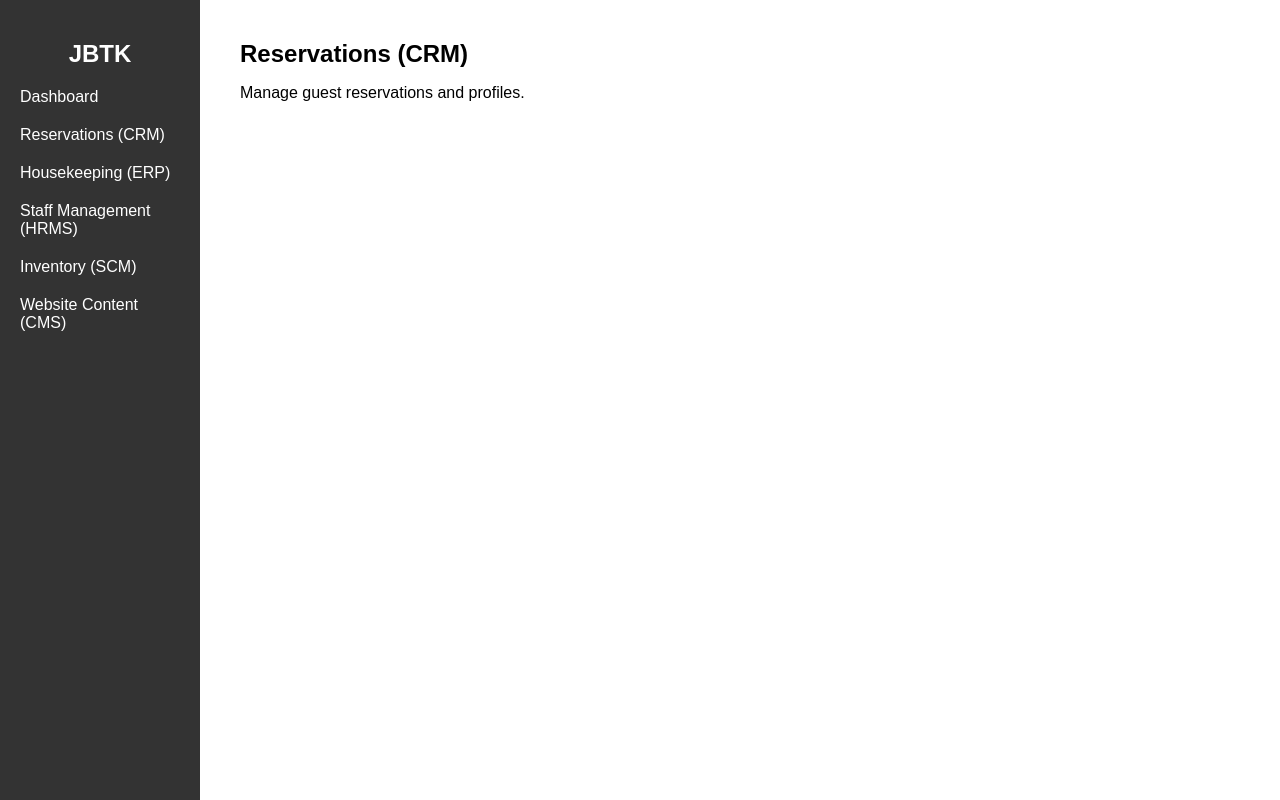
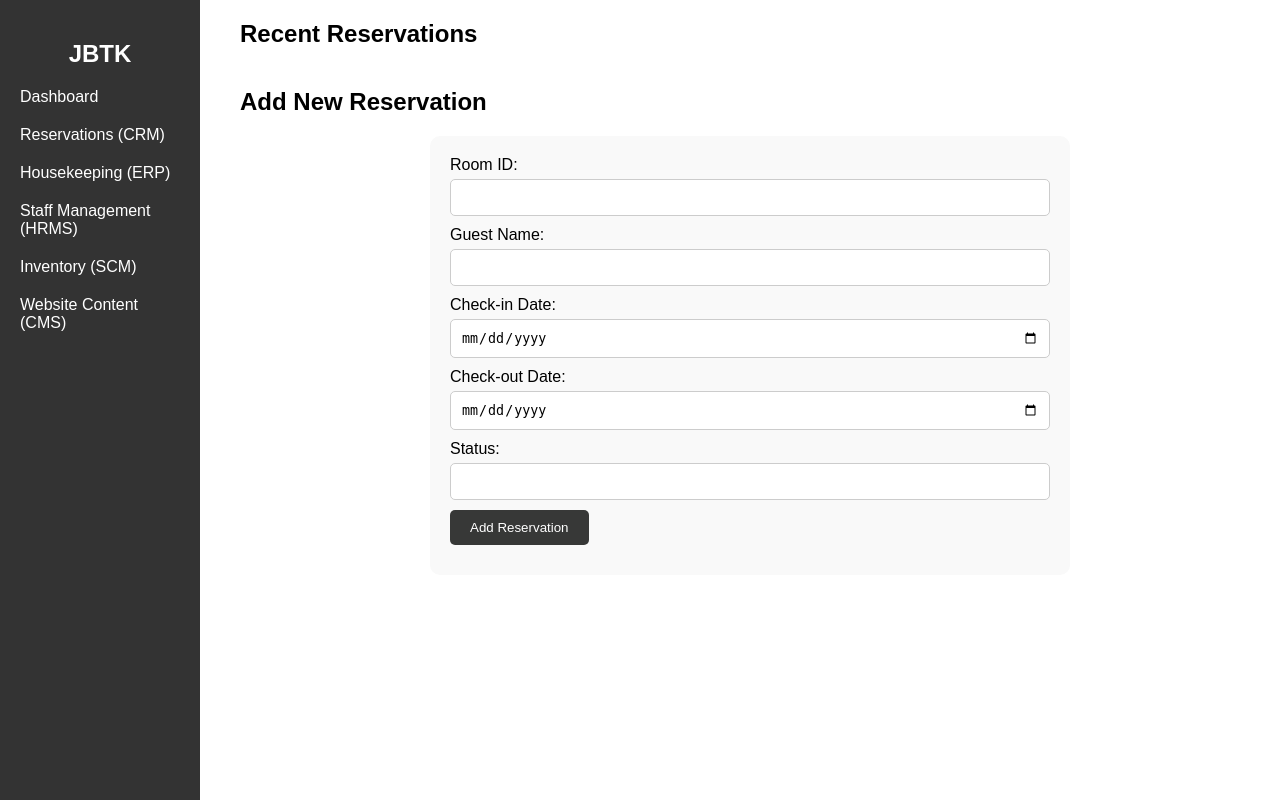
Before and after one commit to pattywapp/HMS, a PHP site: page / in a window 1280 px wide, after a click on "Reservations (CRM)". Run offline with PHP 8.4, Linux system fonts and the light colour scheme; data that the repository does not hold is empty.

Commit message:
reservation done

```diff
--- /dev/null
+++ b/fetch_reservations.php
@@ -0,0 +1,23 @@
+<?php
+header('Content-Type: application/json');
+$host = 'localhost';
+$db = 'hotel_management';
+$user = 'root';
+$pass = '';
+
+$dsn = "mysql:host=$host;dbname=$db;charset=utf8mb4";
+$options = [
+    PDO::ATTR_ERRMODE            => PDO::ERRMODE_EXCEPTION,
+    PDO::ATTR_DEFAULT_FETCH_MODE => PDO::FETCH_ASSOC,
+    PDO::ATTR_EMULATE_PREPARES   => false,
+];
+
+try {
+    $pdo = new PDO($dsn, $user, $pass, $options);
+    $stmt = $pdo->query('SELECT * FROM reservations');
+    $reservations = $stmt->fetchAll();
+    echo json_encode($reservations);
+} catch (PDOException $e) {
+    echo json_encode(['error' => $e->getMessage()]);
+}
+?>
--- a/index.css
+++ b/index.css
@@ -84,3 +84,89 @@ section h1 {
 .chart {
     width: 45%;
 }
+
+#reservations {
+    margin-bottom: 20px;
+}
+
+#reservationList {
+    display: flex;
+    flex-wrap: wrap;
+    gap: 20px;
+    margin-bottom: 20px;
+}
+
+.reservation-item {
+    background-color: #f4f4f4;
+    padding: 20px;
+    border-radius: 10px;
+    flex: 1 1 calc(33.333% - 40px);
+    box-sizing: border-box;
+}
+
+#addReservationForm {
+    background-color: #f9f9f9;
+    padding: 20px;
+    border-radius: 10px;
+    max-width: 600px;
+    margin: 0 auto;
+}
+
+#addReservationForm label {
+    display: block;
+    margin-bottom: 5px;
+}
+
+#addReservationForm input, #addReservationForm button {
+    width: calc(100% - 22px);
+    margin-bottom: 10px;
+    padding: 10px;
+    border: 1px solid #ccc;
+    border-radius: 5px;
+}
+
+#addReservationForm input {
+    width: calc(100% - 22px);
+}
+
+#addReservationForm button {
+    width: auto; /* Make button auto-width */
+    padding: 10px 20px; /* Add more padding for better appearance */
+    background-color: #373837;
+    color: white;
+    border: none;
+    cursor: pointer;
+}
+
+#addReservationForm button:hover {
+    background-color: #352ace;
+}
+
+/* Section Styles */
+section {
+    margin-bottom: 20px;
+}
+
+section h1, section h2 {
+    margin-top: 0;
+}
+
+/* Scrollbar Styling */
+#main-content {
+    scrollbar-width: thin;
+    scrollbar-color: #888 #f4f4f4;
+}
+
+#main-content::-webkit-scrollbar {
+    width: 8px;
+}
+
+#main-content::-webkit-scrollbar-track {
+    background: #f4f4f4;
+}
+
+#main-content::-webkit-scrollbar-thumb {
+    background-color: #888;
+    border-radius: 10px;
+    border: 2px solid #f4f4f4;
+}
--- a/index.js
+++ b/index.js
@@ -83,3 +83,51 @@ document.addEventListener('DOMContentLoaded', function() {
         })
         .catch(error => console.error('Error fetching dashboard data:', error));
 });
+
+document.addEventListener('DOMContentLoaded', function() {
+    // Fetch and display reservations
+    function fetchReservations() {
+        fetch('fetch_reservations.php')
+            .then(response => response.json())
+            .then(data => {
+                const reservationList = document.getElementById('reservationList');
+                reservationList.innerHTML = ''; // Clear previous data
+                data.forEach(reservation => {
+                    const div = document.createElement('div');
+                    div.innerHTML = `
+                        <p>Room ID: ${reservation.room_id}</p>
+                        <p>Guest Name: ${reservation.guest_name}</p>
+                        <p>Check-in Date: ${reservation.check_in_date}</p>
+                        <p>Check-out Date: ${reservation.check_out_date}</p>
+                        <p>Status: ${reservation.status}</p>
+                    `;
+                    reservationList.appendChild(div);
+                });
+            })
+            .catch(error => console.error('Error fetching reservations:', error));
+    }
+
+    // Call the function to fetch and display reservations
+    fetchReservations();
+
+    // Handle form submission for adding new reservation
+    const addReservationForm = document.getElementById('addReservationForm');
+    addReservationForm.addEventListener('submit', function(e) {
+        e.preventDefault();
+        const formData = new FormData(addReservationForm);
+        fetch('add_reservation.php', {
+            method: 'POST',
+            body: formData
+        })
+        .then(response => response.json())
+        .then(data => {
+            if (data.success) {
+                fetchReservations(); // Refresh the list after adding new reservation
+                addReservationForm.reset(); // Clear the form
+            } else {
+                console.error('Error adding reservation:', data.error);
+            }
+        })
+        .catch(error => console.error('Error:', error));
+    });
+});
--- a/index.php
+++ b/index.php
@@ -50,12 +50,32 @@
                         <canvas id="revenueChart"></canvas>
                     </div>
                 </div>
+            </section>
 
+            <section id="reservations">
+                <h2>Recent Reservations</h2>
+                <div id="reservationList"></div>
+                <h2>Add New Reservation</h2>
+                <form id="addReservationForm">
+                    <label for="room_id">Room ID:</label>
+                    <input type="number" id="room_id" name="room_id" required>
+
+                    <label for="guest_name">Guest Name:</label>
+                    <input type="text" id="guest_name" name="guest_name" required>
+
+                    <label for="check_in_date">Check-in Date:</label>
+                    <input type="date" id="check_in_date" name="check_in_date" required>
+
+                    <label for="check_out_date">Check-out Date:</label>
+                    <input type="date" id="check_out_date" name="check_out_date" required>
+
+                    <label for="status">Status:</label>
+                    <input type="text" id="status" name="status" required>
+
+                    <button type="submit">Add Reservation</button>
+                </form>
             </section>
-            <section id="reservations">
-                <h1>Reservations (CRM)</h1>
-                <p>Manage guest reservations and profiles.</p>
-            </section>
+
 
             <section id="housekeeping">
                 <h1>Housekeeping (ERP)</h1>
```
Also changed, not shown: add_reservation.php (added, +31 -0 lines).
